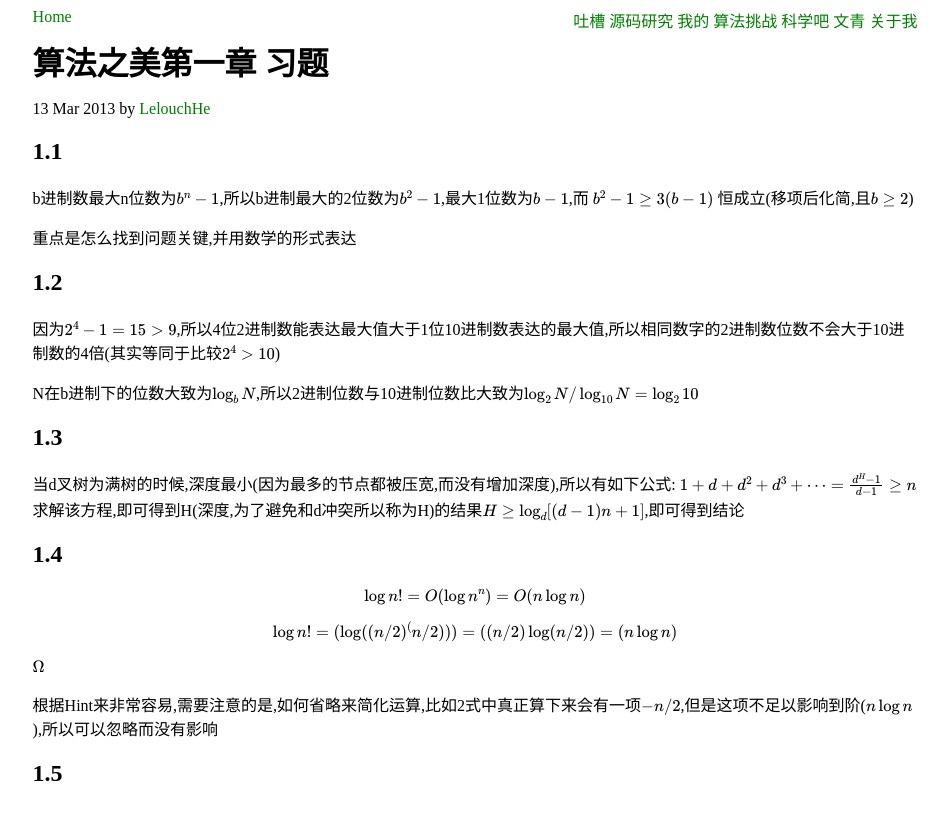
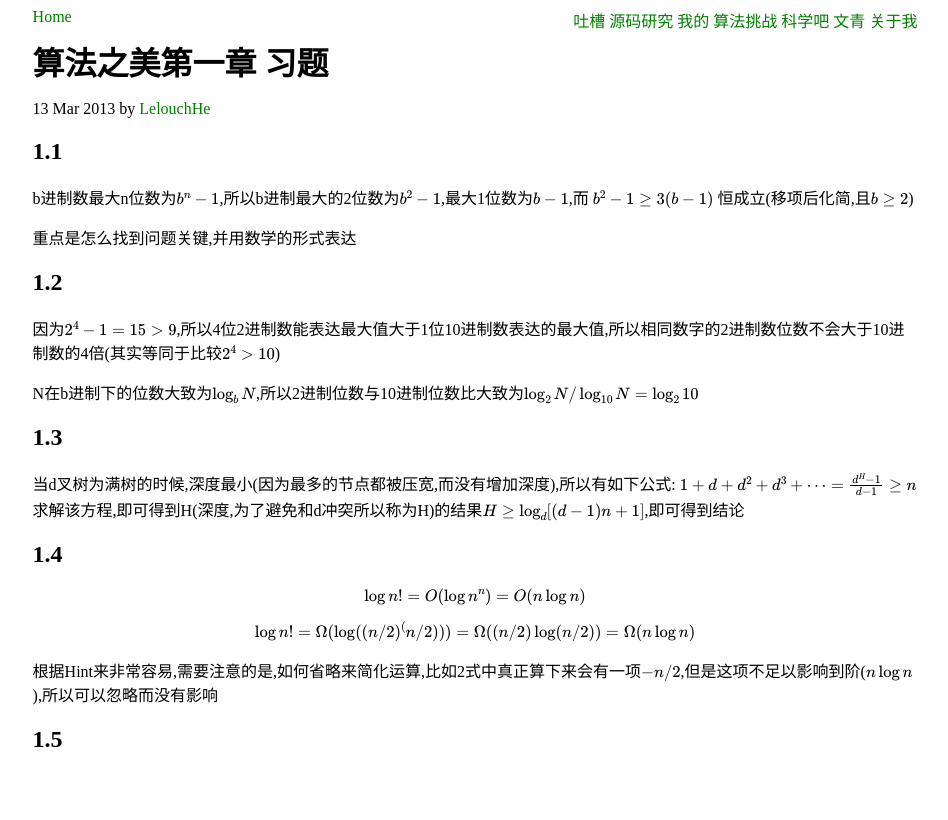
Before and after one commit to LelouchHe/lelouchhe.github.com, a Jekyll site: the page built from _posts/algorithm/2013-03-13-algorithms_chap_01_problem.md, in a window 1280 px wide. Shown: the top 820 px of the page, without its empty margins (165-1113 px from the left). Built offline with Jekyll 4.4.1, drawn with Linux system fonts in a browser that asks for light colours; Markdown is read by kramdown in place of the engine named in the settings; formulas are drawn with MathJax 3.

Commit message:
new update

```diff
--- a/_posts/algorithm/2013-03-13-algorithms_chap_01_problem.md
+++ b/_posts/algorithm/2013-03-13-algorithms_chap_01_problem.md
@@ -33,9 +33,7 @@ $$
 
 $$\log {n !} = O(\log {n ^ n}) = O(n \log n)$$
 
-$$\log {n !} = (\log ((n / 2) ^ (n / 2))) = ((n / 2) \log (n / 2)) = (n \log n)$$
-
-$\Omega$
+$$\log {n !} = \Omega (\log ((n / 2) ^ (n / 2))) = \Omega ((n / 2) \log (n / 2)) = \Omega (n \log n)$$
 
 根据Hint来非常容易,需要注意的是,如何省略来简化运算,比如2式中真正算下来会有一项$- n / 2$,但是这项不足以影响到阶($n \log n$),所以可以忽略而没有影响
 
```
